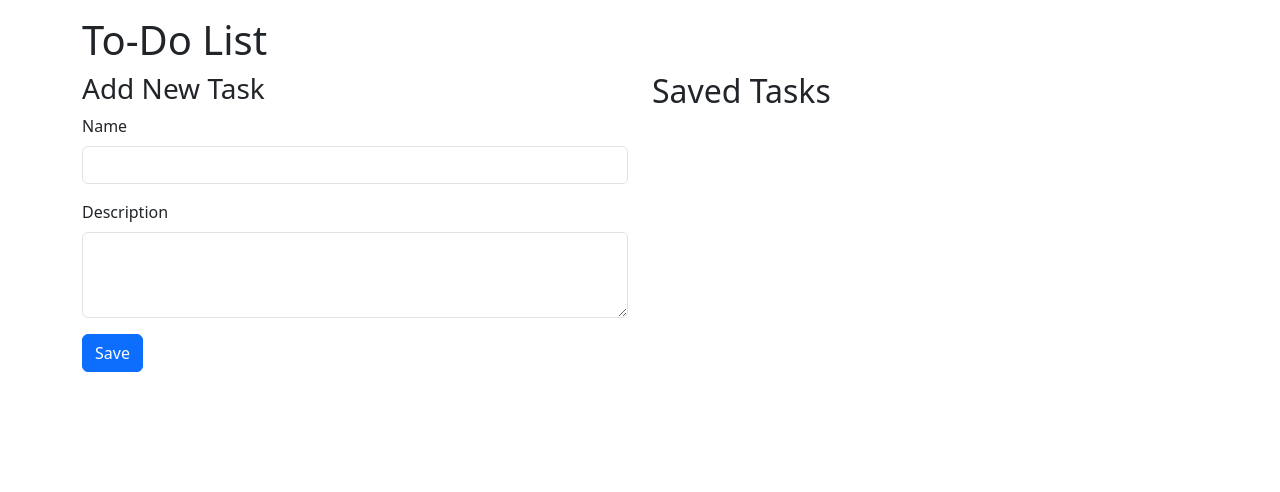
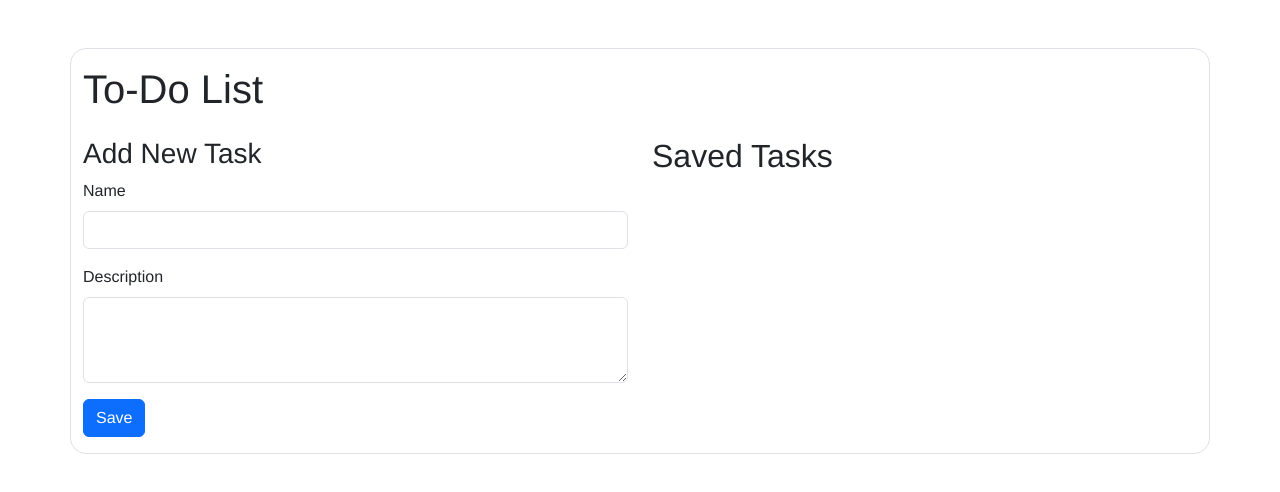
Before and after one commit to johnpaulpatigas/archive, a plain HTML site: page todo-list/index.html in a window 1280 px wide. Drawn offline with nearby package versions, Linux system fonts and the light colour scheme.

Commit message:
todo-list: Wut style?

```diff
--- a/todo-list/index.html
+++ b/todo-list/index.html
@@ -11,10 +11,10 @@
         <link rel="stylesheet" href="style.css" />
     </head>
     <body>
-        <div class="container py-3">
+        <div class="border container mt-5 py-3 rounded-4">
             <h1>To-Do List</h1>
             <div class="row">
-                <div class="col-md-6">
+                <div class="col-md-6 mt-3">
                     <h3>Add New Task</h3>
                     <form id="task-form">
                         <div class="mb-3">
@@ -46,7 +46,7 @@
                         </button>
                     </form>
                 </div>
-                <div class="col-md-6">
+                <div class="col-md-6 mt-3">
                     <h2>Saved Tasks</h2>
                     <ul id="task-list" class="list-group"></ul>
                 </div>
--- a/todo-list/style.css
+++ b/todo-list/style.css
@@ -1,3 +1,7 @@
+body {
+    font-family: Helvetica, sans-serif;
+}
+
 .list-group-item {
     border-color: #ddd;
 }
```
